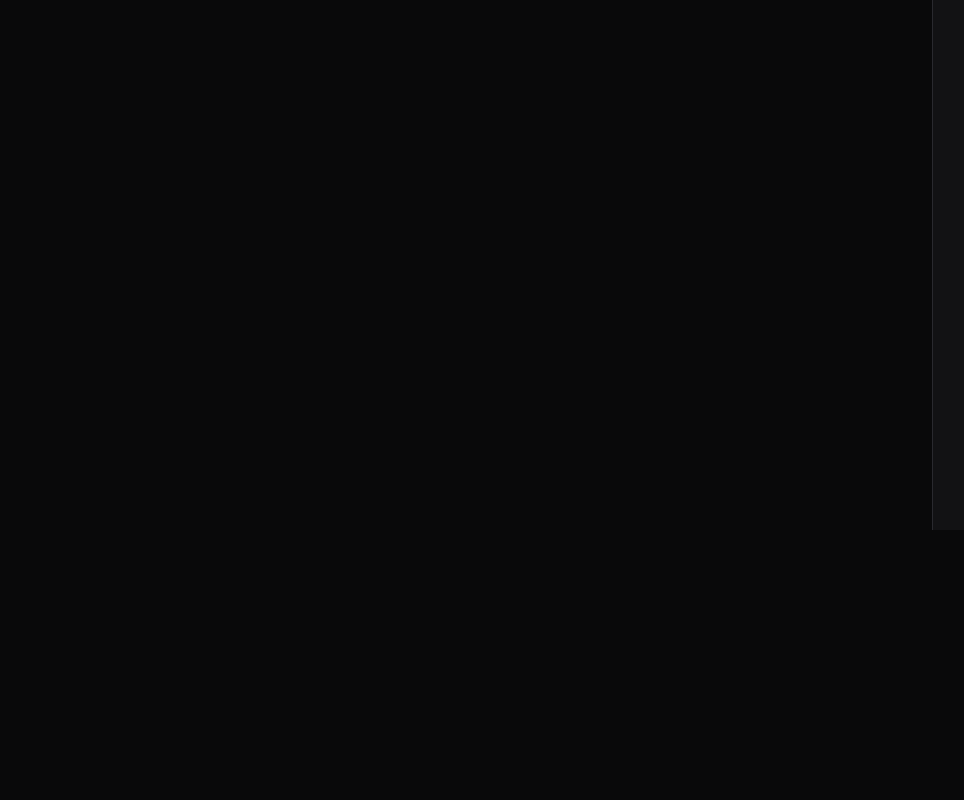
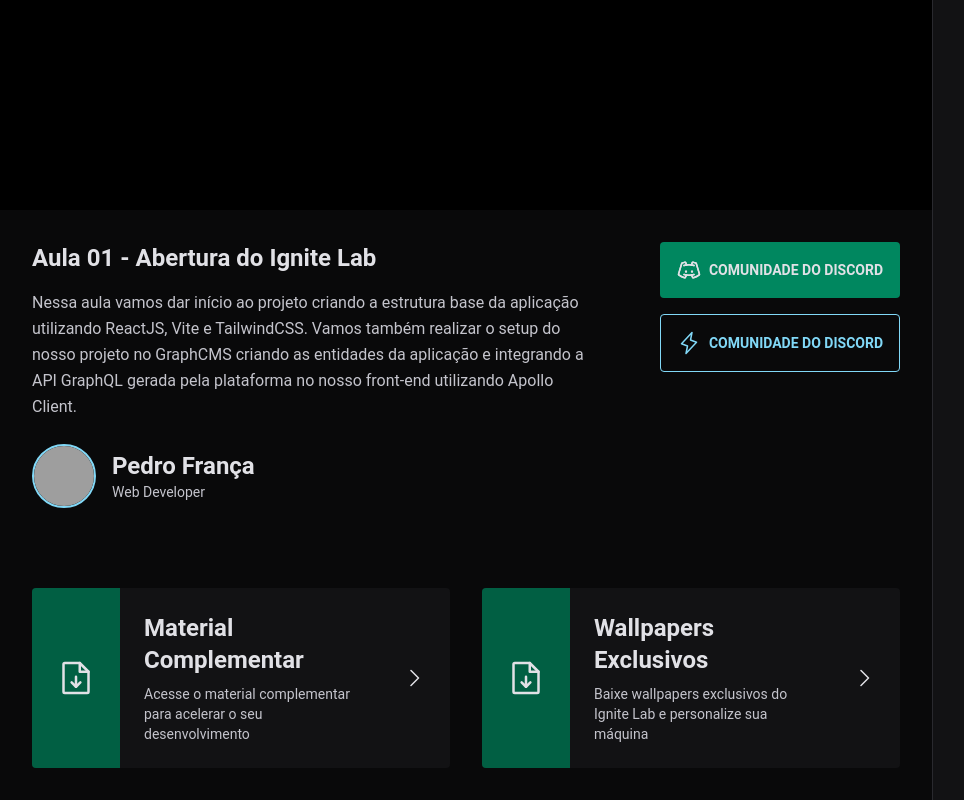
Before and after one commit to pfrancaneto/event-platform, a React app: page / in a window 1280 px wide. Shown: the part 345-1145 px from the top of the page, without its empty margins (0-964 px from the left). Before the commit the page ends 875 px from the top, so only its background shows below. Built offline with nearby package versions, Linux system fonts and the light colour scheme; no server answers; grey boxes are pictures that could not be loaded; the HTML template or start-up script is replaced by a standard one.

Commit message:
ajustes components video

```diff
--- a/src/components/Video.tsx
+++ b/src/components/Video.tsx
@@ -1,7 +1,84 @@
+import { CaretRight, DiscordLogo, FileArrowDown, Lightning } from "phosphor-react";
+
 export function Video() {
-  return(
+  return (
     <div className="flex-1">
-      Video
+      <div className="bg-black flex justify-center">
+        <div className="h-full w-full max-w-[1100px] max-h-[60vh] aspect-video"></div>
+      </div>
+      <div className="p-8 max-w-[1100px] mx-auto">
+        <div className="flex items-start gap-16">
+          <div className="flex-1">
+            <h1 className="text-2xl font-bold">
+              Aula 01 - Abertura do Ignite Lab
+            </h1>
+            <p className="mt-4 text-gray-200 leading-relaxed">
+              Nessa aula vamos dar início ao projeto criando a estrutura base da
+              aplicação utilizando ReactJS, Vite e TailwindCSS. Vamos também
+              realizar o setup do nosso projeto no GraphCMS criando as entidades
+              da aplicação e integrando a API GraphQL gerada pela plataforma no
+              nosso front-end utilizando Apollo Client.
+            </p>
+            <div className="flex items-center gap-4 mt-6">
+              <img
+                className="h-16 w-16 rounded-full border-2 border-blue-500"
+                src="https://github.com/pfrancaneto.png"
+                alt=""
+              />
+              <div className="leading-relaxed">
+                <strong className="font-bold text-2xl block">
+                  Pedro França
+                </strong>
+                <span className="text-gray-200 text-sm block">
+                  Web Developer
+                </span>
+              </div>
+            </div>
+          </div>
+
+          <div className="flex flex-col gap-4">
+            <a href="" className="p-4 text-sm bg-green-500 flex items-center justify-center rounded font-bold uppercase gap-2 hover:bg-green-700 transition-colors">
+              <DiscordLogo size={24} />
+              Comunidade do Discord
+            </a>
+            <a href="" className="p-4 text-sm border border-blue-500 text-blue-500 flex items-center justify-center rounded font-bold uppercase gap-2 hover:bg-blue-500 hover:text-gray-900 transition-colors">
+              <Lightning size={24} />
+              Comunidade do Discord
+            </a>
+          </div>
+        </div>
+
+        <div className="gap-8 mt-20 grid grid-cols-2">
+          <a href="" className="bg-gray-700 rounded overflow-hidden flex items-stretch gap-6 hover:bg-gray-600 transition-colors">
+            <div className="bg-green-700 h-full p-6 flex items-center">
+              <FileArrowDown size={40} />
+            </div>
+            <div className="py-6 leading-relaxed">
+              <strong className="text-2xl">Material Complementar</strong>
+              <p className="text-sm text-gray-200 mt-2">
+                Acesse o material complementar para acelerar o seu desenvolvimento
+              </p>
+            </div>
+            <div className="h-full p-6 flex items-center">
+              <CaretRight size={24} />
+            </div>
+          </a>
+          <a href="" className="bg-gray-700 rounded overflow-hidden flex items-stretch gap-6 hover:bg-gray-600 transition-colors">
+            <div className="bg-green-700 h-full p-6 flex items-center">
+              <FileArrowDown size={40} />
+            </div>
+            <div className="py-6 leading-relaxed">
+              <strong className="text-2xl">Wallpapers Exclusivos</strong>
+              <p className="text-sm text-gray-200 mt-2">
+                Baixe wallpapers exclusivos do Ignite Lab e personalize sua máquina
+              </p>
+            </div>
+            <div className="h-full p-6 flex items-center">
+              <CaretRight size={24} />
+            </div>
+          </a>
+        </div>
+      </div>
     </div>
-  )
+  );
 }
```
